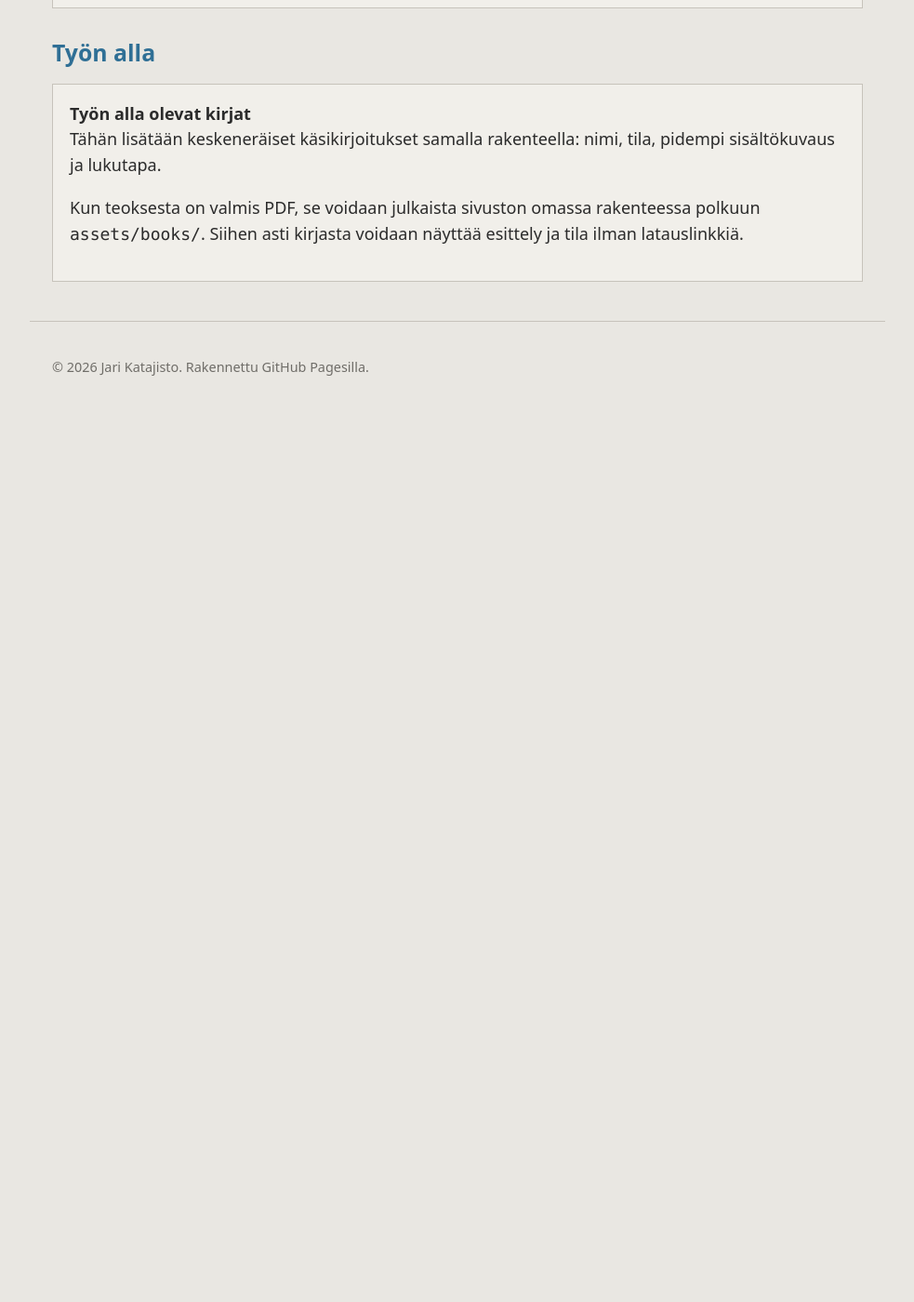
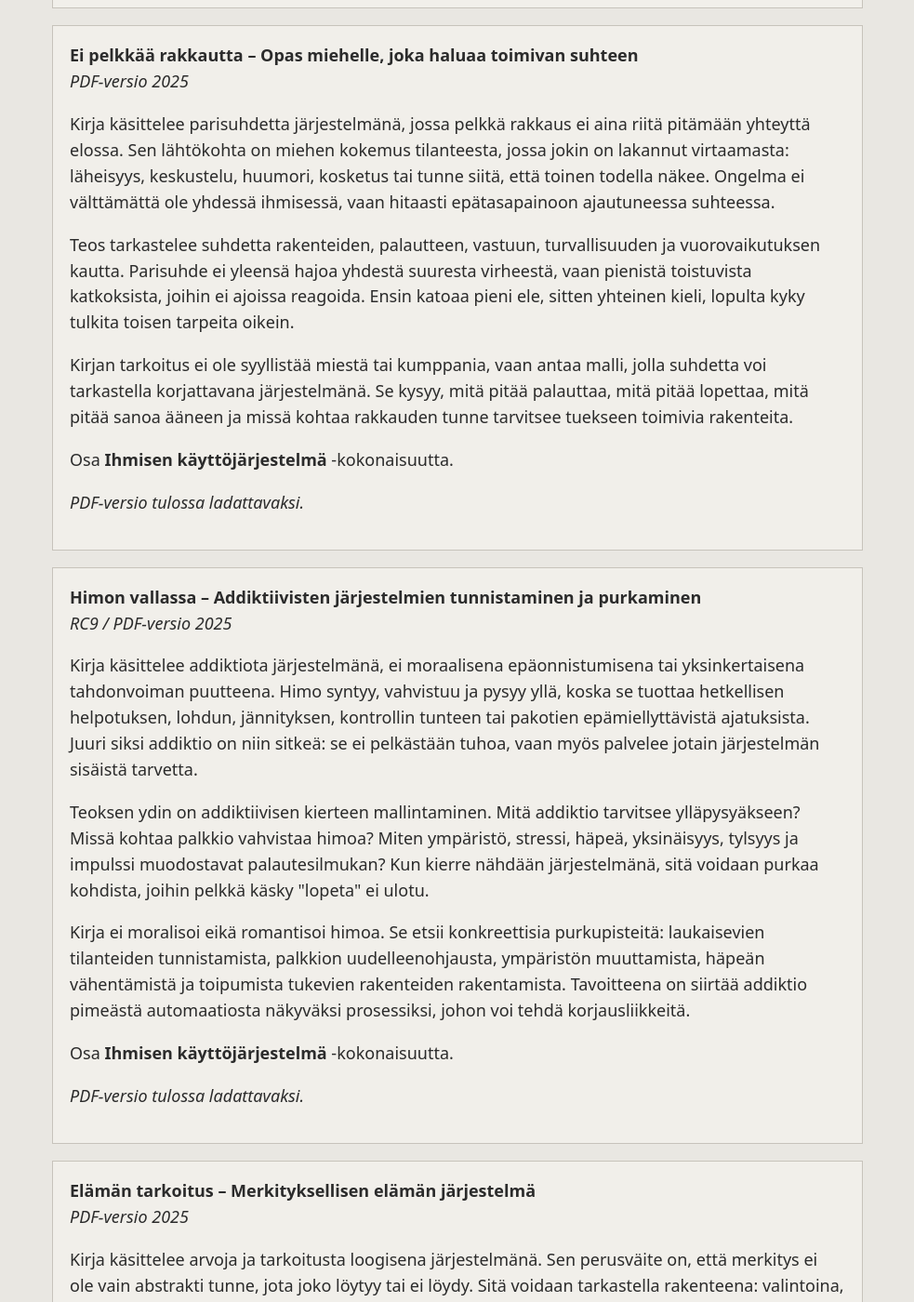
Before and after one commit to kataguru/blogi, a Jekyll site: the page built from kirjat.md, in a window 1280 px wide and 1400 px high, scrolled down 3441 px. Shown: the whole window at 93% size, without its empty margins (148-1131 px from the left). Built offline with Jekyll 4.4.1, drawn with Linux system fonts in a browser that asks for light colours; before the commit the page ends 3886 px from its top, so only the background shows below that; some of the changed text lies outside the part shown.

Commit message:
Add more book catalogue entries

```diff
--- a/kirjat.md
+++ b/kirjat.md
@@ -116,6 +116,98 @@ Osa <strong>Ihmisen käyttöjärjestelmä</strong> -kokonaisuutta.
 <p><em>PDF-versio tulossa ladattavaksi.</em></p>
 </div>
 
+<div class="card">
+<strong>Ei pelkkää rakkautta – Opas miehelle, joka haluaa toimivan suhteen</strong><br>
+<em>PDF-versio 2025</em>
+
+<p>
+Kirja käsittelee parisuhdetta järjestelmänä, jossa pelkkä rakkaus ei aina riitä pitämään yhteyttä elossa. Sen lähtökohta on miehen kokemus tilanteesta, jossa jokin on lakannut virtaamasta: läheisyys, keskustelu, huumori, kosketus tai tunne siitä, että toinen todella näkee. Ongelma ei välttämättä ole yhdessä ihmisessä, vaan hitaasti epätasapainoon ajautuneessa suhteessa.
+</p>
+
+<p>
+Teos tarkastelee suhdetta rakenteiden, palautteen, vastuun, turvallisuuden ja vuorovaikutuksen kautta. Parisuhde ei yleensä hajoa yhdestä suuresta virheestä, vaan pienistä toistuvista katkoksista, joihin ei ajoissa reagoida. Ensin katoaa pieni ele, sitten yhteinen kieli, lopulta kyky tulkita toisen tarpeita oikein.
+</p>
+
+<p>
+Kirjan tarkoitus ei ole syyllistää miestä tai kumppania, vaan antaa malli, jolla suhdetta voi tarkastella korjattavana järjestelmänä. Se kysyy, mitä pitää palauttaa, mitä pitää lopettaa, mitä pitää sanoa ääneen ja missä kohtaa rakkauden tunne tarvitsee tuekseen toimivia rakenteita.
+</p>
+
+<p>
+Osa <strong>Ihmisen käyttöjärjestelmä</strong> -kokonaisuutta.
+</p>
+
+<p><em>PDF-versio tulossa ladattavaksi.</em></p>
+</div>
+
+<div class="card">
+<strong>Himon vallassa – Addiktiivisten järjestelmien tunnistaminen ja purkaminen</strong><br>
+<em>RC9 / PDF-versio 2025</em>
+
+<p>
+Kirja käsittelee addiktiota järjestelmänä, ei moraalisena epäonnistumisena tai yksinkertaisena tahdonvoiman puutteena. Himo syntyy, vahvistuu ja pysyy yllä, koska se tuottaa hetkellisen helpotuksen, lohdun, jännityksen, kontrollin tunteen tai pakotien epämiellyttävistä ajatuksista. Juuri siksi addiktio on niin sitkeä: se ei pelkästään tuhoa, vaan myös palvelee jotain järjestelmän sisäistä tarvetta.
+</p>
+
+<p>
+Teoksen ydin on addiktiivisen kierteen mallintaminen. Mitä addiktio tarvitsee ylläpysyäkseen? Missä kohtaa palkkio vahvistaa himoa? Miten ympäristö, stressi, häpeä, yksinäisyys, tylsyys ja impulssi muodostavat palautesilmukan? Kun kierre nähdään järjestelmänä, sitä voidaan purkaa kohdista, joihin pelkkä käsky "lopeta" ei ulotu.
+</p>
+
+<p>
+Kirja ei moralisoi eikä romantisoi himoa. Se etsii konkreettisia purkupisteitä: laukaisevien tilanteiden tunnistamista, palkkion uudelleenohjausta, ympäristön muuttamista, häpeän vähentämistä ja toipumista tukevien rakenteiden rakentamista. Tavoitteena on siirtää addiktio pimeästä automaatiosta näkyväksi prosessiksi, johon voi tehdä korjausliikkeitä.
+</p>
+
+<p>
+Osa <strong>Ihmisen käyttöjärjestelmä</strong> -kokonaisuutta.
+</p>
+
+<p><em>PDF-versio tulossa ladattavaksi.</em></p>
+</div>
+
+<div class="card">
+<strong>Elämän tarkoitus – Merkityksellisen elämän järjestelmä</strong><br>
+<em>PDF-versio 2025</em>
+
+<p>
+Kirja käsittelee arvoja ja tarkoitusta loogisena järjestelmänä. Sen perusväite on, että merkitys ei ole vain abstrakti tunne, jota joko löytyy tai ei löydy. Sitä voidaan tarkastella rakenteena: valintoina, arvoina, ankkureina, palautteena ja suunnan säilyttämisenä maailmassa, jossa vaihtoehtoja ja informaatiota on liikaa.
+</p>
+
+<p>
+Teos lähtee siitä, että loputtomien mahdollisuuksien aikakausi lupaa vapautta, mutta voi käytännössä tuottaa lamaannusta, levottomuutta ja tyytymättömyyttä. Ilman selkeää ankkuria ihminen ajautuu helposti virran mukana, vaikka ulkoisesti kaikki näyttäisi olevan kunnossa. Tarkoitus ei silloin ole pelkkä suuri elämänfilosofinen kysymys, vaan käytännöllinen ohjausjärjestelmä.
+</p>
+
+<p>
+Kirja antaa mallin siihen, miten ihminen voi tunnistaa omat arvonsa, erottaa kestävän merkityksen hetkellisestä halusta ja rakentaa elämäänsä päätöksenteon rungon. Tavoitteena ei ole löytää yhtä lopullista vastausta, vaan järjestelmä, joka auttaa suuntaamaan energiaa, aikaa ja huomiota asioihin, jotka kestävät myös arjen paineessa.
+</p>
+
+<p>
+Osa <strong>Ihmisen käyttöjärjestelmä</strong> -kokonaisuutta.
+</p>
+
+<p><em>PDF-versio tulossa ladattavaksi.</em></p>
+</div>
+
+<div class="card">
+<strong>AFRS – Järjestelmä luovaan työhön</strong><br>
+<em>PDF-versio 2025</em>
+
+<p>
+Kirja käsittelee luovaa työtä järjestelmänä, jossa ideat, energia, palaute, muokkaus ja valmiiksi saattaminen pitää saada toimimaan yhdessä. Se ei lähesty luovuutta pelkkänä inspiraationa tai yksittäisenä tekniikkana, vaan toimintakykynä, jota voidaan rakentaa, huoltaa ja korjata.
+</p>
+
+<p>
+Teoksen ytimessä on AFRS, Adaptive Fit & Recycle System. Malli auttaa tunnistamaan, miksi luova työ jumiutuu: idea ei sovi tekijän nykyisiin resursseihin, palaute jää hyödyntämättä, keskeneräisyys muuttuu taakaksi tai vanha materiaali jää käyttämättä. Luova työ ei silloin tarvitse lisää painetta, vaan paremman kierron.
+</p>
+
+<p>
+Kirja toimii myös omana case studynaan. Sen syntyprosessi näyttää, miten luovan työn esteitä voidaan purkaa käytännössä: miten raakaa materiaalia sovitetaan, kierrätetään, korjataan, rajataan ja muutetaan valmiiksi tuotokseksi. Tavoitteena on tehdä luovuudesta vähemmän mystinen ja enemmän hallittava järjestelmä.
+</p>
+
+<p>
+Osa <strong>Ihmisen käyttöjärjestelmä</strong> -kokonaisuutta.
+</p>
+
+<p><em>PDF-versio tulossa ladattavaksi.</em></p>
+</div>
+
 ## Työn alla
 
 <div class="card">
```
